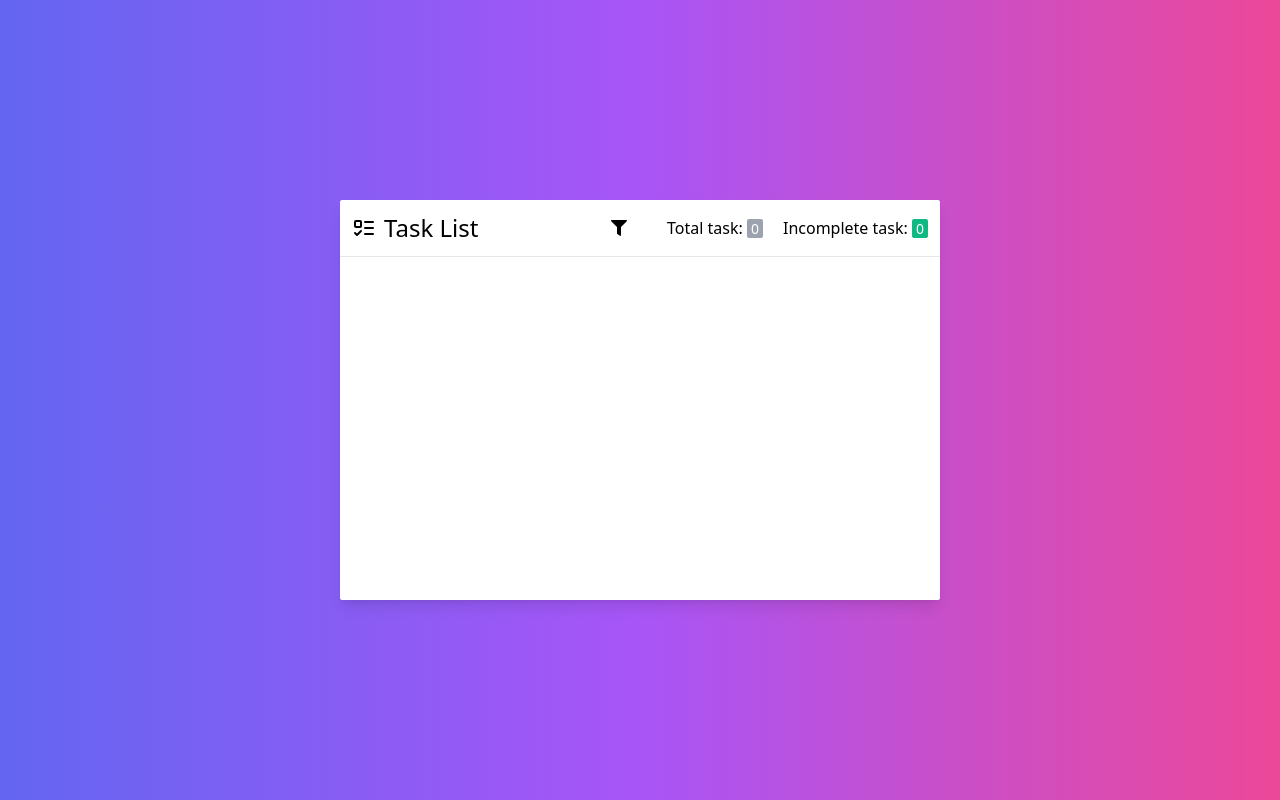
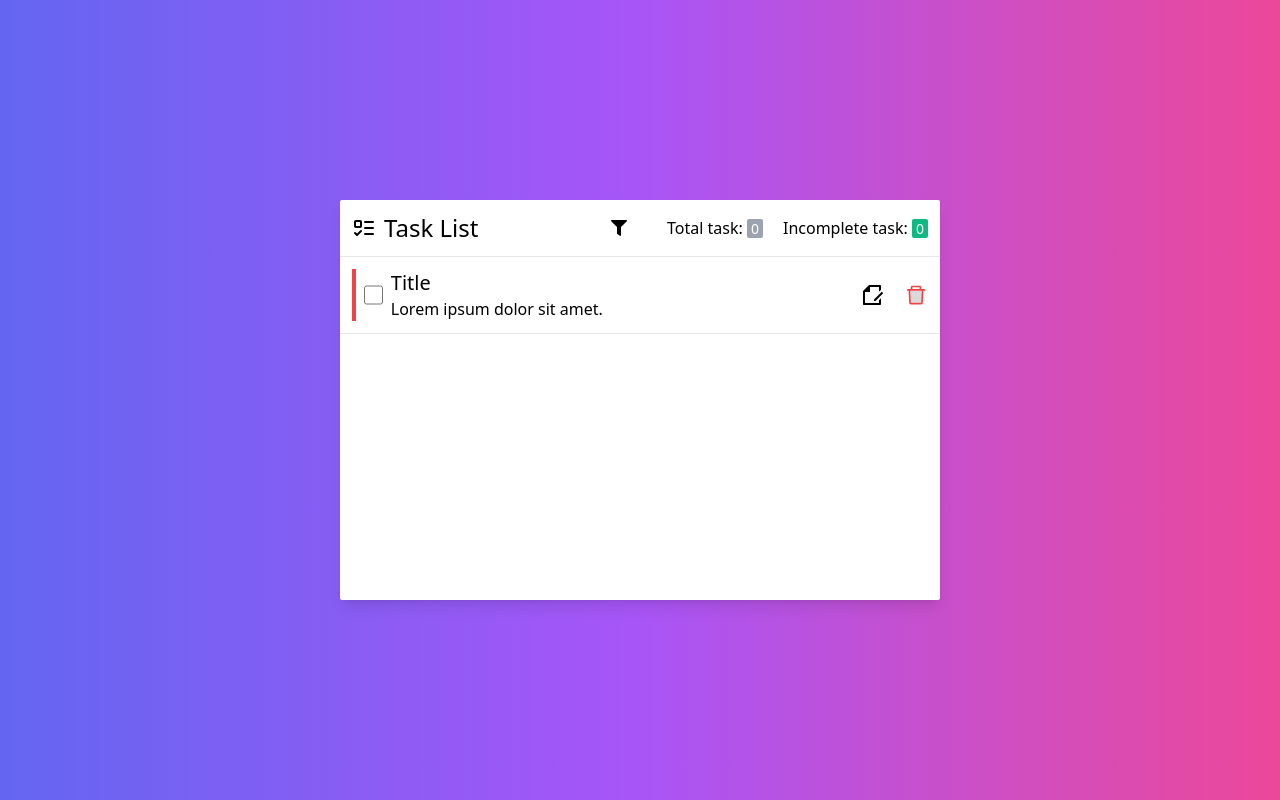
Before and after one commit to nahid-dev/to_to_app, a React (Vite) app: page / in a window 1280 px wide. Built offline with nearby package versions, Linux system fonts and the light colour scheme.

Commit message:
task list page task static part done

```diff
--- a/src/pages/Home.jsx
+++ b/src/pages/Home.jsx
@@ -1,11 +1,47 @@
 import React from "react";
 import Menu from "../components/menu/Menu";
+import { RiFileEditLine } from "react-icons/ri";
+import { AiTwotoneDelete } from "react-icons/ai";
 
 const Home = () => {
   return (
     <div>
       {/* Menu bar */}
       <Menu title={"Task List"}></Menu>
+
+      {/* All task list here */}
+      <div>
+        <div className="border-b p-3">
+          <div className={`border-l-4 border-red-500  flex`}>
+            <input type="checkbox" className="mx-2 w-5" />
+            <div className=" w-full flex justify-between items-center">
+              <div>
+                <h2 className="text-xl font-medium">Title</h2>
+                <p>Lorem ipsum dolor sit amet.</p>
+              </div>
+              <div>
+                <div className="flex items-center space-x-5">
+                  {/* Update Icon */}
+                  <div>
+                    <RiFileEditLine
+                      title="Edit task"
+                      className="cursor-pointer"
+                      size={24}
+                    />
+                  </div>
+                  {/* Delete task icon */}
+                  <div>
+                    <AiTwotoneDelete
+                      size={24}
+                      className="text-red-500 cursor-pointer"
+                    />
+                  </div>
+                </div>
+              </div>
+            </div>
+          </div>
+        </div>
+      </div>
     </div>
   );
 };
```
